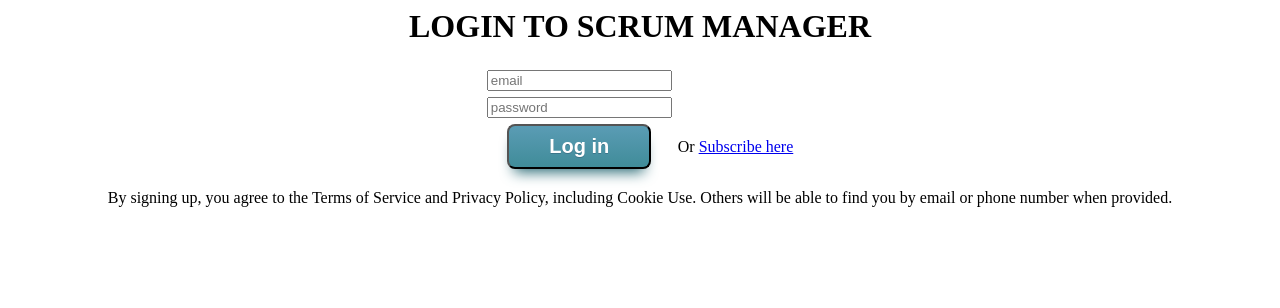
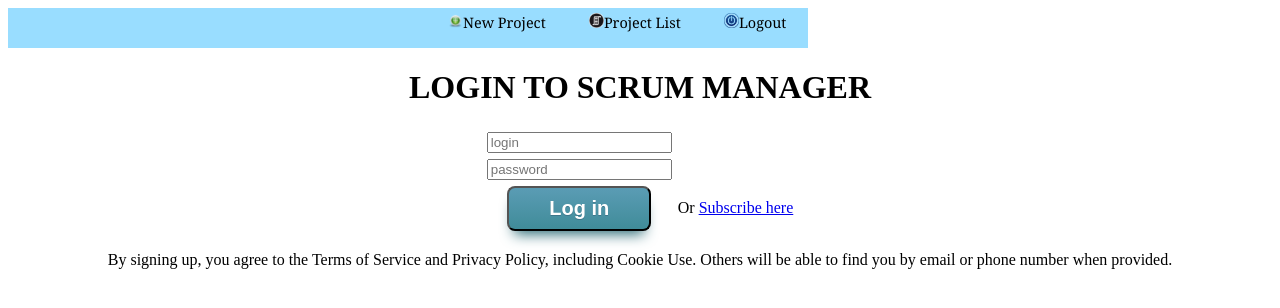
Before and after one commit to Cooya/ScrumManager, a PHP site: page /loginPage.php in a window 1280 px wide. Shown: the top 308 px of the page. Run offline with PHP 8.4, Linux system fonts and the light colour scheme.

Commit message:
ajout du menubar

```diff
--- a/src/web/loginPage.php
+++ b/src/web/loginPage.php
@@ -1,16 +1,30 @@
 <html>
   <head>
   <link rel="stylesheet" href="assets/css/loginSignin.css" />
+  <link rel="stylesheet" href="assets/css/navigationBar.css" />
 
     <title>Login</title>
   </head>
 <body>
+
+<ul id="horiz_menu">
+
+  <li class="bouton_menu"><a href="Logout.php"><img src="assets/images/logout.png" alt="logout" />Logout</a></li>
+
+  <li class="bouton_menu"><a href="projectList.php"><img src="assets/images/list.png" alt="projectlist" />Project List</a></li>
+
+  <li class="bouton_menu"><a href="newProject.html"><img src="assets/images/newproject.png" alt="newproject" />New Project</a></li>
+
+</ul>
+
+
+
 <h1 align ="center">LOGIN TO SCRUM MANAGER</h1>
 
-<form name="Login" action="#" method="POST">
+<form name="Login" action="auth.php" method="POST">
   <table border="0" align="center" cellspacing="2" cellpadding="2">
     <tr align="center">
-      <td><input type="email" name="identifiant" placeholder="email"></td>
+      <td><input type="text" name="login" placeholder="login"></td>
     </tr>
     <tr align="center">
       <td><input type="password" name="password" placeholder="password"></td>
```
Also changed, not shown: src/web/signinPage.php (+12 -1 lines).
